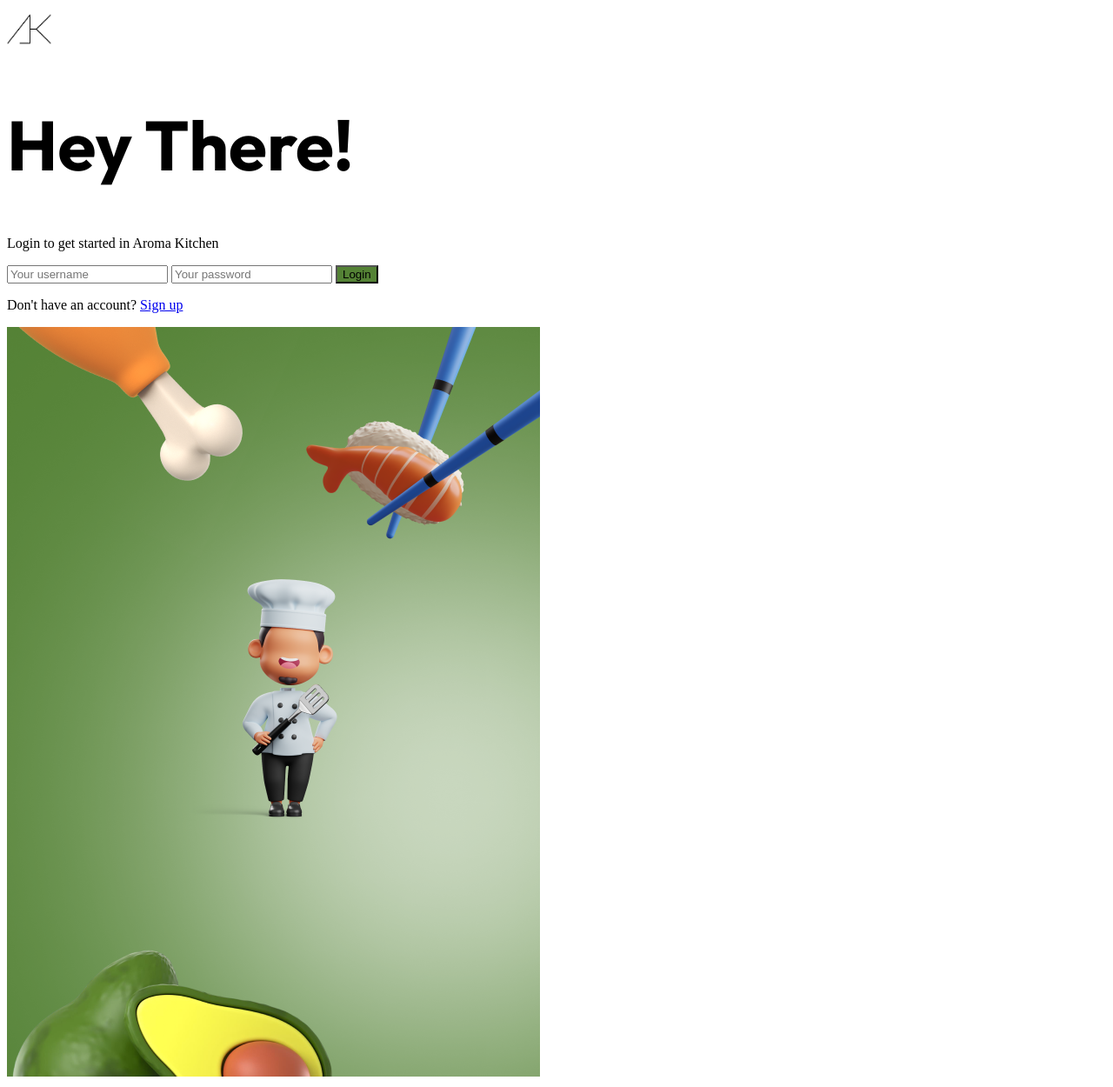
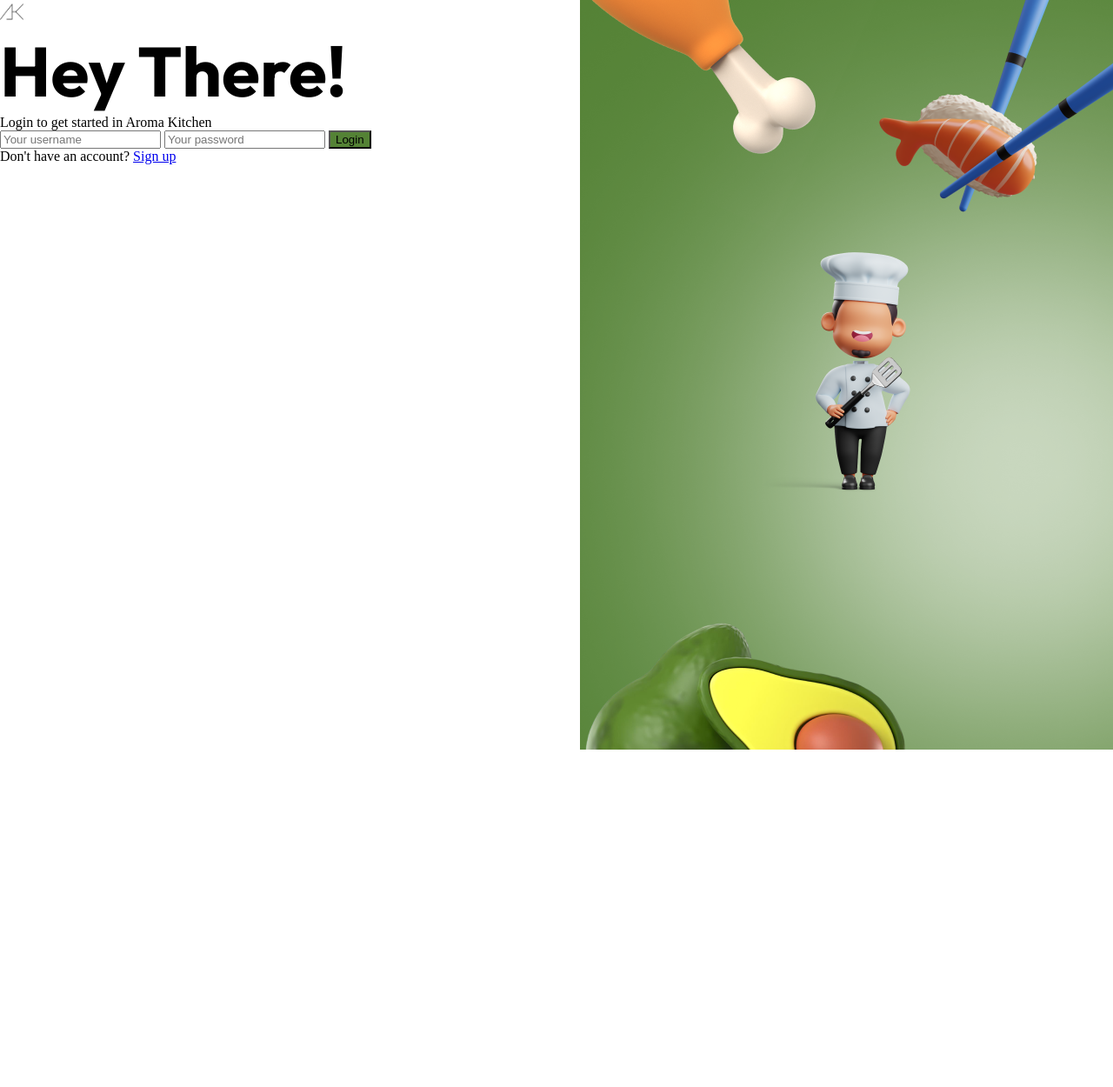
Before and after one commit to kurtRuzzelSapo/Aroma-KitchenV2, a PHP site: page / in a window 1280 px wide. Shown: the whole page at 87% size. After the commit the page ends 862 px from the top, so only its background shows below. Run offline with PHP 8.4, Linux system fonts and the light colour scheme.

Commit message:
Added a container and add a Flex

```diff
--- a/style.css
+++ b/style.css
@@ -4,7 +4,14 @@
 	--font: 'Outfit', sans-serif;
 }
 /* CONTAINER */
-
+* {
+	margin: 0 auto;
+}
+.container {
+	display: flex;
+	width: 100%;
+	height: 100vh;
+}
 /* END CONTAINER */
 /* Left CARD */
 .logo {
```
